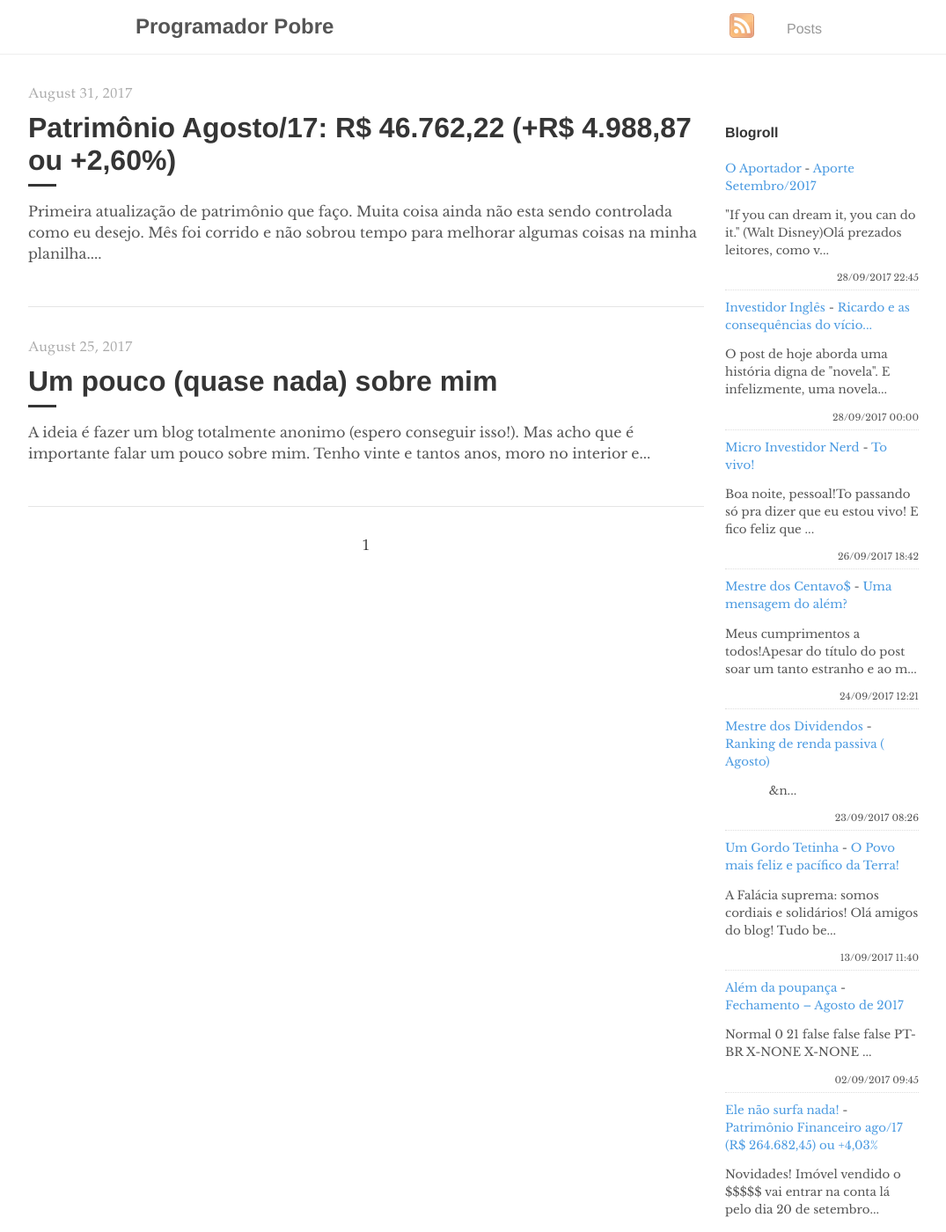
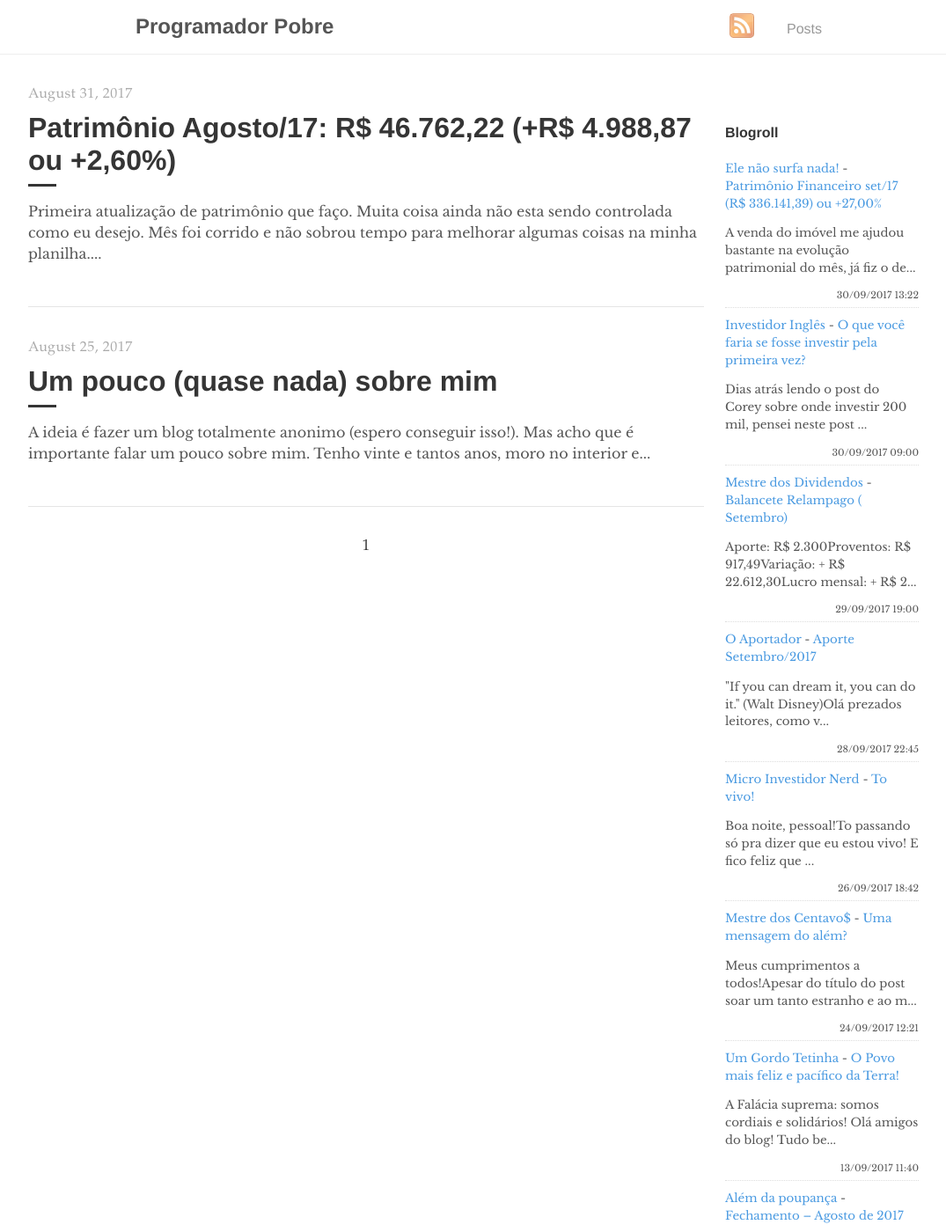
Before and after one commit to programadorpobre/programadorpobre.github.io, a Jekyll site: the page built from index.html, in a window 1280 px wide and 1400 px high. Shown: the whole window at 88% size, without its empty margins (96-1171 px from the left). Built offline with Jekyll 4.4.1, drawn with Linux system fonts in a browser that asks for light colours; the list of posts is cut into pages by our own code; comment, search, counter and statistics services are not loaded.

Commit message:
[ci skip] travis #56

```diff
--- a/_includes/feed-entries.html
+++ b/_includes/feed-entries.html
@@ -1,12 +1,22 @@
+<div class="feed-entry">
+    <a class="feed-entry-site-name" href="http://elenaosurfanada.blogspot.com/">Ele não surfa nada!</a> - <a class="feed-entry-title" href="http://elenaosurfanada.blogspot.com/2017/09/patrimonio-financeiro-set17-r-33614139.html">Patrimônio Financeiro set/17 (R$ 336.141,39) ou +27,00%</a>
+    <p class="feed-entry-summary">A venda do imóvel me ajudou bastante na evolução patrimonial do mês, já fiz o de...</p>
+    <time datetime="2017-09-30T13:22:00.000-03:00">30/09/2017 13:22</time>
+</div>
+<div class="feed-entry">
+    <a class="feed-entry-site-name" href="http://investidoringles.blogspot.com/">Investidor Inglês</a> - <a class="feed-entry-title" href="http://investidoringles.blogspot.com/2017/09/o-que-voce-faria-se-fosse-investir-pela-primeira-vez.html">O que você faria se fosse investir pela primeira vez?</a>
+    <p class="feed-entry-summary">Dias atrás lendo o post do Corey sobre onde investir 200 mil, pensei neste post ...</p>
+    <time datetime="2017-09-30T09:00:00.000-03:00">30/09/2017 09:00</time>
+</div>
+<div class="feed-entry">
+    <a class="feed-entry-site-name" href="http://mestredosdividendos.blogspot.com/">Mestre dos Dividendos</a> - <a class="feed-entry-title" href="http://mestredosdividendos.blogspot.com/2017/09/balancete-relampago-setembro.html">Balancete Relampago ( Setembro)</a>
+    <p class="feed-entry-summary">Aporte: R$ 2.300Proventos: R$ 917,49Variação: + R$ 22.612,30Lucro mensal: + R$ 2...</p>
+    <time datetime="2017-09-29T19:00:00.000-07:00">29/09/2017 19:00</time>
+</div>
 <div class="feed-entry">
     <a class="feed-entry-site-name" href="http://oaportadorfinanceiro.blogspot.com/">O Aportador</a> - <a class="feed-entry-title" href="http://oaportadorfinanceiro.blogspot.com/2017/09/aporte-setembro2017.html">Aporte Setembro/2017</a>
     <p class="feed-entry-summary">"If you can dream it, you can do it." (Walt Disney)Olá prezados leitores, como v...</p>
     <time datetime="2017-09-28T22:45:00.000-03:00">28/09/2017 22:45</time>
-</div>
-<div class="feed-entry">
-    <a class="feed-entry-site-name" href="http://investidoringles.blogspot.com/">Investidor Inglês</a> - <a class="feed-entry-title" href="http://investidoringles.blogspot.com/2017/09/qual-a-consequencia-de-um-vicio.html">Ricardo e as consequências do vício...</a>
-    <p class="feed-entry-summary">O post de hoje aborda uma história digna de "novela". E infelizmente, uma novela...</p>
-    <time datetime="2017-09-28T00:00:00.000-03:00">28/09/2017 00:00</time>
 </div>
 <div class="feed-entry">
     <a class="feed-entry-site-name" href="http://microinvestidornerd.blogspot.com/">Micro Investidor Nerd</a> - <a class="feed-entry-title" href="http://microinvestidornerd.blogspot.com/2017/09/to-vivo.html">To vivo!</a>
@@ -19,11 +29,6 @@
     <time datetime="2017-09-24T12:21:00.000-07:00">24/09/2017 12:21</time>
 </div>
 <div class="feed-entry">
-    <a class="feed-entry-site-name" href="http://mestredosdividendos.blogspot.com/">Mestre dos Dividendos</a> - <a class="feed-entry-title" href="http://mestredosdividendos.blogspot.com/2017/09/ranking-de-renda-passiva-agosto.html">Ranking de renda passiva ( Agosto)</a>
-    <p class="feed-entry-summary">&nbsp;&nbsp;&nbsp;&nbsp;&nbsp;&nbsp;&nbsp;&nbsp;&nbsp;&nbsp;&nbsp;&nbsp;&nbsp;&n...</p>
-    <time datetime="2017-09-23T08:26:00.000-07:00">23/09/2017 08:26</time>
-</div>
-<div class="feed-entry">
     <a class="feed-entry-site-name" href="http://gordotetinha.blogspot.com/">Um Gordo Tetinha</a> - <a class="feed-entry-title" href="http://gordotetinha.blogspot.com/2017/09/o-povo-mais-feliz-e-pacifico-da-terra.html">O Povo mais feliz e pacífico da Terra!</a>
     <p class="feed-entry-summary">A Falácia suprema: somos cordiais e solidários!&nbsp;Olá amigos do blog! Tudo be...</p>
     <time datetime="2017-09-13T11:40:00.000-03:00">13/09/2017 11:40</time>
@@ -34,11 +39,6 @@
     <time datetime="2017-09-02T09:45:00.000-03:00">02/09/2017 09:45</time>
 </div>
 <div class="feed-entry">
-    <a class="feed-entry-site-name" href="http://elenaosurfanada.blogspot.com/">Ele não surfa nada!</a> - <a class="feed-entry-title" href="http://elenaosurfanada.blogspot.com/2017/09/patrimonio-financeiro-ago17-r-26468245.html">Patrimônio Financeiro ago/17 (R$ 264.682,45) ou +4,03%</a>
-    <p class="feed-entry-summary">Novidades! Imóvel vendido o $$$$$ vai entrar na conta lá pelo dia 20 de setembro...</p>
-    <time datetime="2017-09-01T20:44:00.001-03:00">01/09/2017 20:44</time>
-</div>
-<div class="feed-entry">
     <a class="feed-entry-site-name" href="http://bonsdividendos.blogspot.com/">Dividendos</a> - <a class="feed-entry-title" href="http://bonsdividendos.blogspot.com/2017/09/patrimonio-financeiro-ago17-r-74058778.html">Patrimônio financeiro ago/17 = R$ 740.587,78 + 34.852,21 + 4,94%</a>
     <p class="feed-entry-summary">Boa tarde Pessoal,Passando &nbsp;aqui para atualizar a carteira.Fundos de invest...</p>
     <time datetime="2017-09-01T09:35:00.002-07:00">01/09/2017 09:35</time>
```
